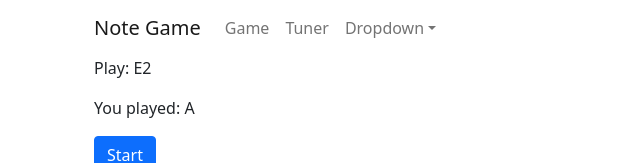
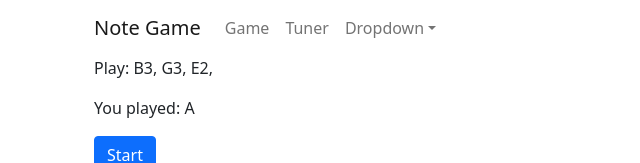
Before and after one commit to eeropu/note-game, a React (Create React App) app: page /game in a window 1280 px wide. Shown: the top 163 px of the page, without its empty margins (0-640 px from the left). Built offline with nearby package versions, Linux system fonts and the light colour scheme.

Commit message:
PoC for the game

```diff
--- a/src/components/Game.tsx
+++ b/src/components/Game.tsx
@@ -1,18 +1,34 @@
-import React from 'react'
+import React, { useEffect, useState } from 'react'
 import { Button, Container } from 'react-bootstrap'
-import { noteFrequencies } from '../data/note-frequencies'
+// import { noteFrequencies } from '../data/note-frequencies'
 import usePitchy from '../hooks/usePitchy'
 
 const Game = () => {
 
+    const getNextNote = () => {
+        return notes[Math.floor(Math.random() * notes.length)]
+    }
+
     const notes = ['E2', 'A2', 'D3', 'G3', 'B3', 'E4']
-    const { start, note } = usePitchy(90)
+    const { start, resetNote, note } = usePitchy(90)
+    const [ noteQueue, setNoteQueue ] = useState([getNextNote(), getNextNote(), getNextNote()])
+    const [ correct, setCorrect ] = useState(false)
+
+    useEffect(() => {
+        if (noteQueue[0] === note) {
+            resetNote()
+            setNoteQueue(noteQueue.slice(1).concat([getNextNote()]))
+            setCorrect(true)
+            setTimeout(() => setCorrect(false), 2000)
+        }
+    // eslint-disable-next-line react-hooks/exhaustive-deps
+    }, [ note ])
 
     return (
         <Container>
-            <p>Play: { notes[0] }</p>
+            <p>Play: { noteQueue.map((noteInQueue, i) => <span key={i}>{ noteInQueue }, </span>) }</p>
             <p>You played: { note }</p>
-            { note === notes[0] ? <p>Awesome!</p> : ''}
+            { correct ? <p>Awesome!</p> : null }
             <Button onClick={ start }>Start</Button>
         </Container>
     )
--- a/src/hooks/usePitchy.tsx
+++ b/src/hooks/usePitchy.tsx
@@ -94,7 +94,11 @@ const usePitchy = (clarityTreshold: number) => {
         setRunning(false)
     }
 
-    return { start, stop, pitch, clarity, note, deviation, running }
+    const resetNote = () => {
+        setNote('')
+    }
+
+    return { start, stop, resetNote, pitch, clarity, note, deviation, running }
 }
 
 export default usePitchy
```
Also changed, not shown: 2 other files (tests, documents, lock files or other folders).
